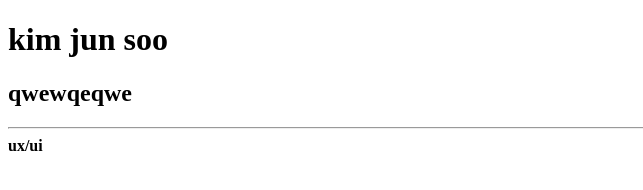
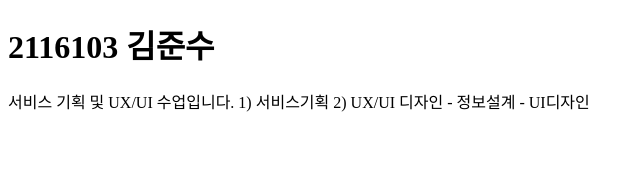
Before and after one commit to jskjoe/webweb, a plain HTML site: page index.html in a window 1280 px wide. Shown: the whole page, without its empty margins (0-643 px from the left). Drawn offline with Linux system fonts and the light colour scheme.

Commit message:
Update index.html

```diff
--- a/index.html
+++ b/index.html
@@ -4,12 +4,12 @@
     <meta charset="UTF-8">
     <meta http-equiv="X-UA-Compatible" content="IE=edge">
     <meta name="viewport" content="width=device-width, initial-scale=1.0">
-    <title>Document</title>
+    <title>안녕하세요 아이디어마켓입니다.</title>
 </head>
 <body>
-    <h1>kim jun soo</h1>
-    <h2>qwewqeqwe</h2>
-    <hr>
-    <b>ux/ui</b>
-</body><h1>
-</html><h1>
+    <h1>2116103 김준수</h1>
+    서비스 기획 및 UX/UI 수업입니다.
+    1) 서비스기획
+    2) UX/UI 디자인
+       - 정보설계
+       - UI디자인
```
